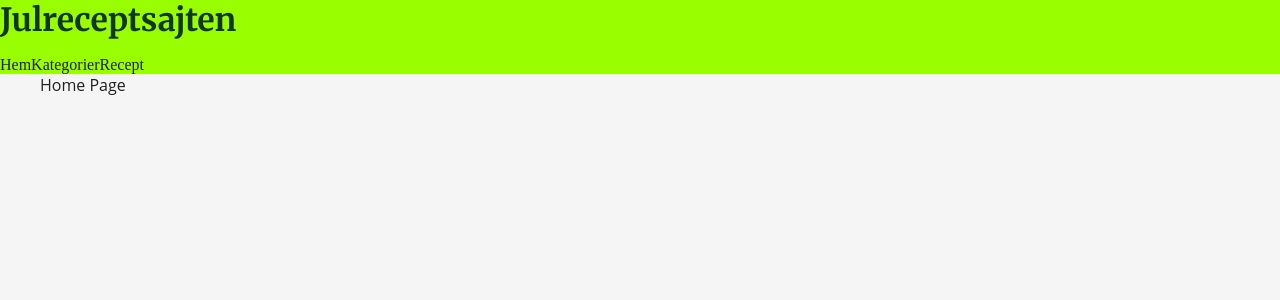
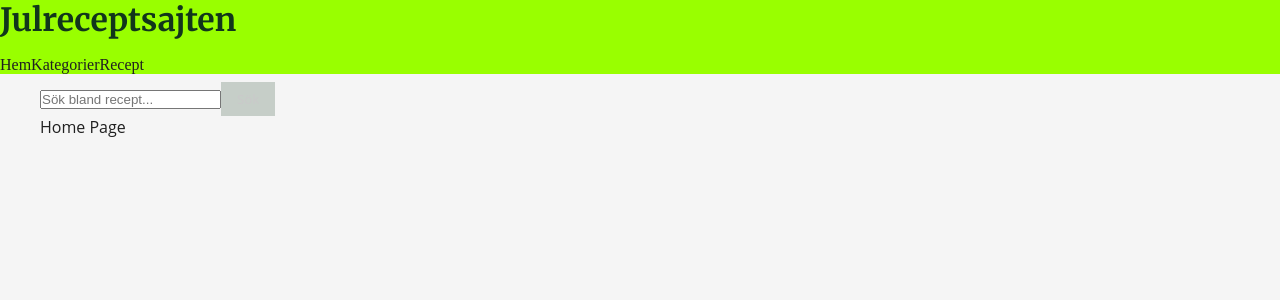
Before and after one commit to dmolinsky/grupp-6-receptsajt, a React (Vite) app: page / in a window 1280 px wide. Shown: the top 300 px of the page. Built offline with nearby package versions, Linux system fonts and the light colour scheme.

Commit message:
Add searchbar with basic validation

```diff
--- /dev/null
+++ b/src/components/searchbar/SearchBar.jsx
@@ -0,0 +1,67 @@
+import { useState } from 'react';
+
+function SearchBar() {
+    const [query, setQuery] = useState('');
+    const [error, setError] = useState('');
+    const [message, setMessage] = useState('');
+
+    const validate = (value) => {
+        const v = value.trim();
+        if (v.length === 0) return 'Sökfältet kan inte vara tomt.';
+        if (v.length < 2) return 'Minst 2 tecken krävs.';
+        if (v.length > 100) return 'För långt sökord (max 100 tecken).';
+        return '';
+    };
+
+    const handleSubmit = (e) => {
+        e.preventDefault();
+        const err = validate(query);
+        setError(err);
+        if (err) {
+            setMessage('');
+            return;
+        }
+        setMessage('Sökte efter: ' + query);
+        setQuery('');
+    };
+
+    return (
+        <form
+            onSubmit={handleSubmit}
+            className="field"
+            role="search"
+            aria-label="Sök recept"
+        >
+            <input
+                className="input"
+                type="search"
+                placeholder="Sök bland recept..."
+                value={query}
+                onChange={(e) => {
+                    setQuery(e.target.value);
+                    setError('');
+                    setMessage('');
+                }}
+            />
+            {error && (
+                <div className="help" style={{ color: '#f87171' }}>
+                    {error}
+                </div>
+            )}
+            {message && (
+                <div className="help" style={{ color: '#22c55e' }}>
+                    {message}
+                </div>
+            )}
+            <button
+                className="button"
+                type="submit"
+                style={{ marginTop: '0.5rem' }}
+            >
+                Sök
+            </button>
+        </form>
+    );
+}
+
+export default SearchBar;
--- a/src/pages/home/Home.jsx
+++ b/src/pages/home/Home.jsx
@@ -1,6 +1,9 @@
+import SearchBar from '../../components/searchbar/SearchBar.jsx';
+
 function Home() {
     return (
         <main>
+            <SearchBar />
             <p>Home Page</p>
         </main>
     );
```
